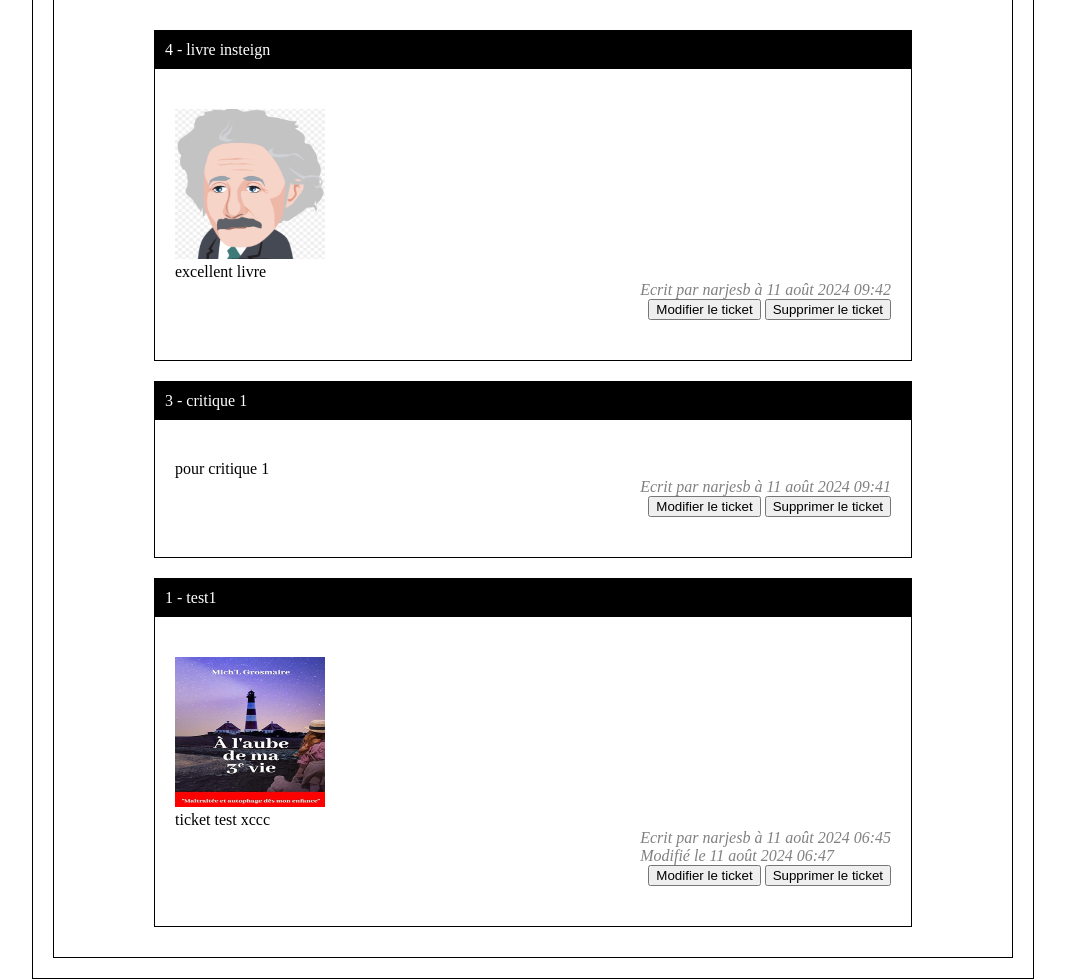
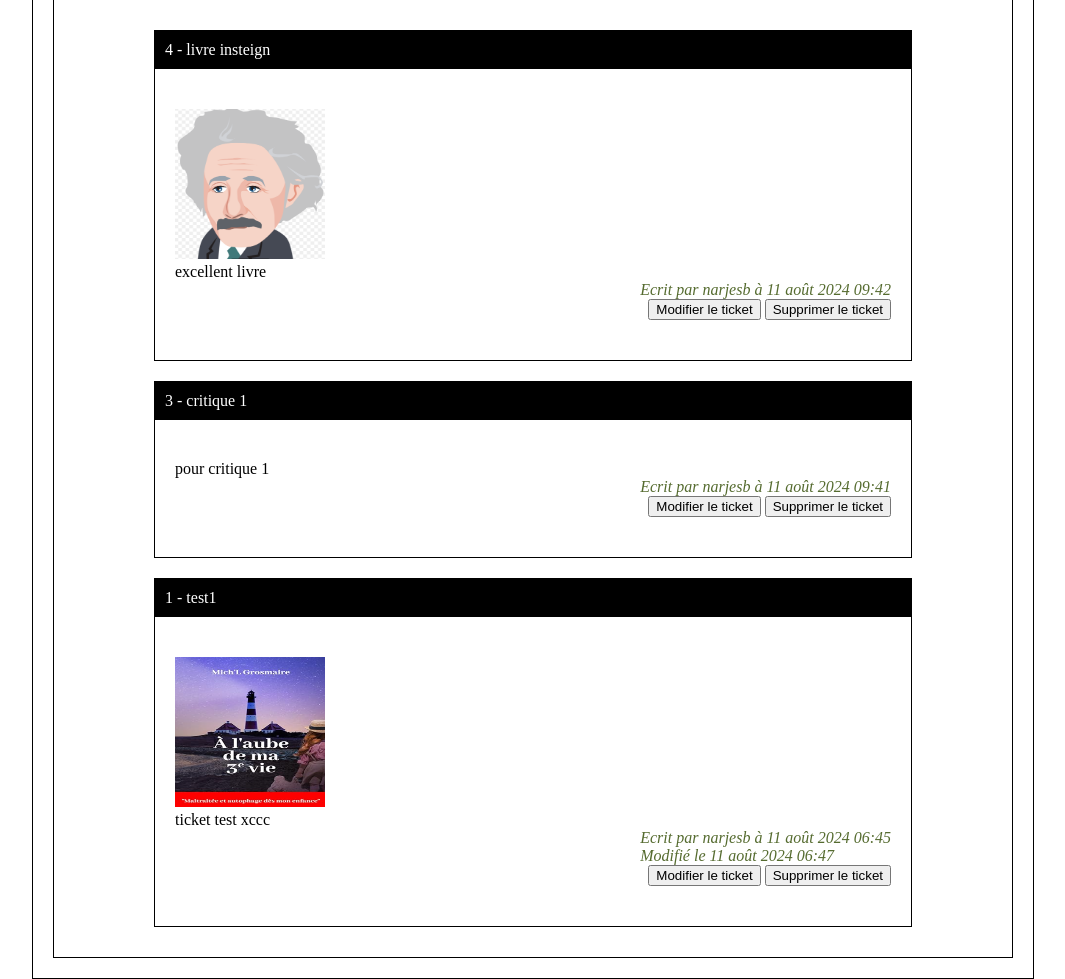
Before and after one commit to boulila-n/litRevu, a Django app: page /tickets/liste in a window 1280 px wide. Shown: the part 85-1064 px from the top of the page, without its empty margins (107-1172 px from the left). Run offline with Django 5.2, Linux system fonts and the light colour scheme; a user stored in the database is signed in; data comes from the database, SQL or seed files in the repository; both versions use the stored data as it was after the commit.

Commit message:
fix static files

```diff
--- a/static/posts.css
+++ b/litRevu/static/posts.css
@@ -46,7 +46,7 @@
 .container-posts div.ticket .author
 {
     float:right;
-    color:grey;
+    color:darkolivegreen;
     font-size: 16px;
     font-style: oblique;
     clear:right;
--- a/static/stars.css
+++ b/litRevu/static/stars.css
@@ -31,4 +31,4 @@
   .stars-70:after { width: 70%; }
   .stars-80:after { width: 80%; }
   .stars-90:after { width: 90%; }
-  .stars-100:after { width: 100; }
+  .stars-100:after { width: 100%; }
```
Also changed, not shown: litRevu/db.sqlite3, litRevu/static/flux.css (renamed from static/flux.css), litRevu/static/login.css (renamed from static/login.css), litRevu/static/logo_litreview.png (renamed from static/logo_litreview.png), litRevu/static/style.css (renamed from static/style.css).
